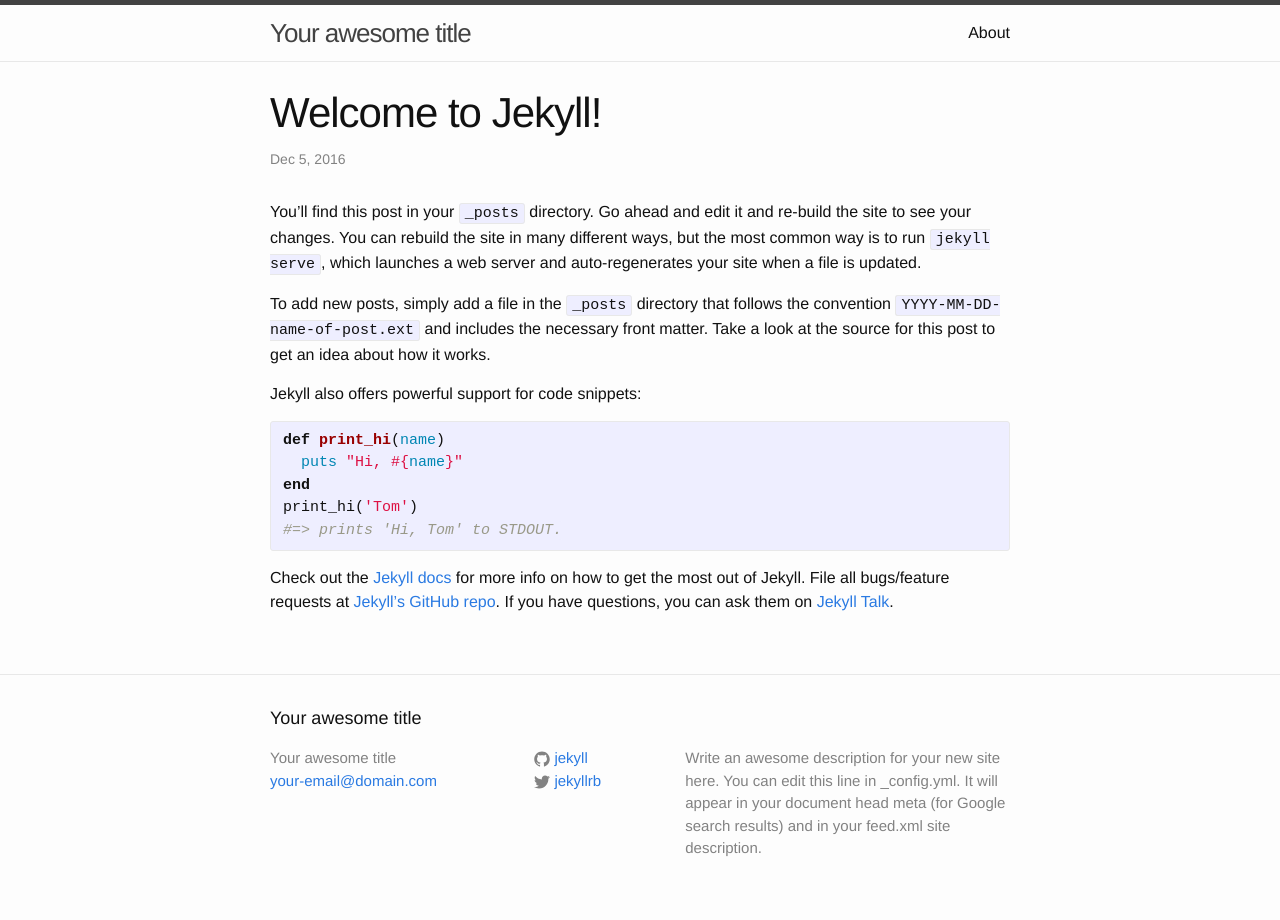
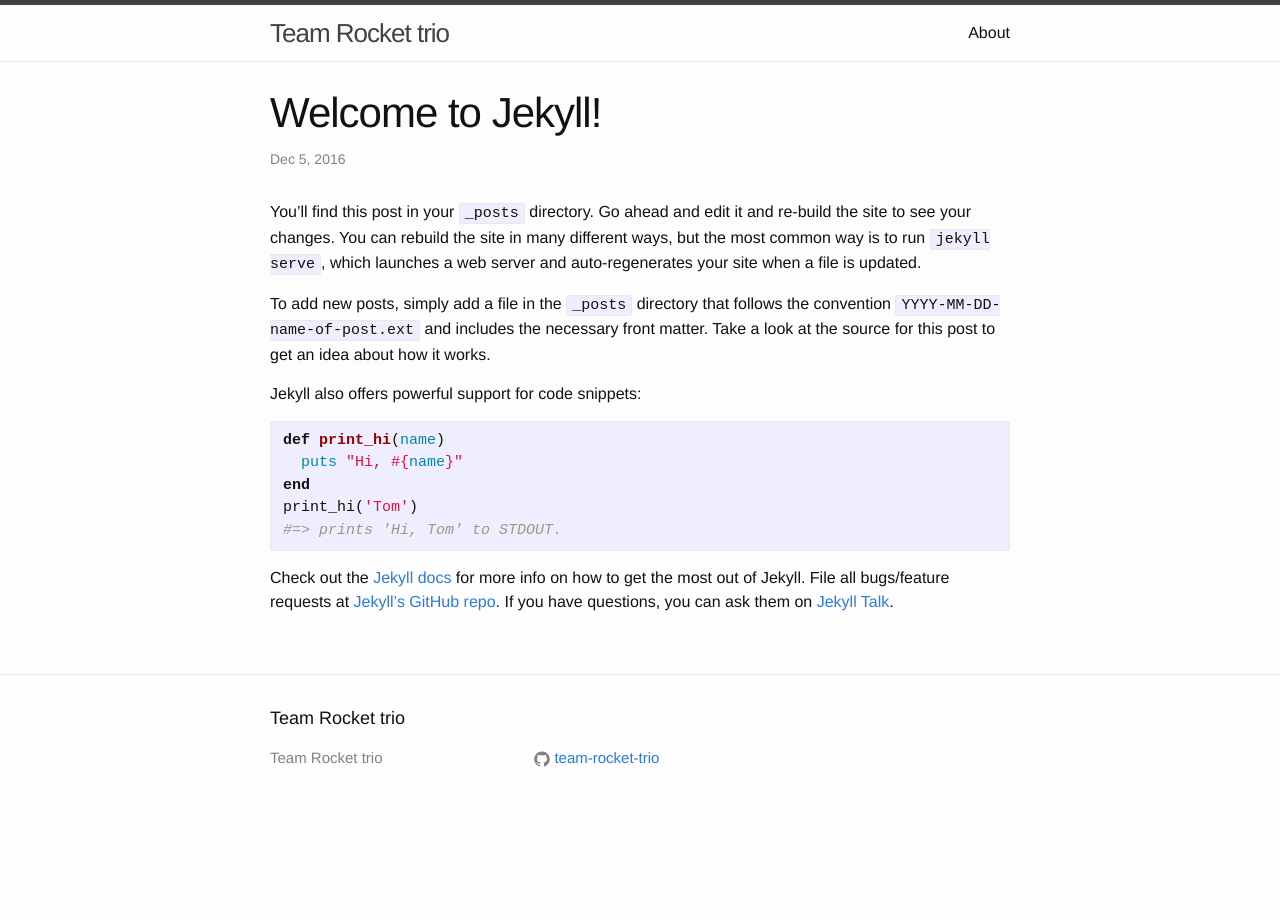
Before and after one commit to team-rocket-trio/team-rocket-trio.github.io, a Jekyll site: the page built from _posts/2016-12-05-welcome-to-jekyll.markdown, in a window 1280 px wide. Built offline with Jekyll 4.4.1, drawn with Linux system fonts in a browser that asks for light colours.

Commit message:
set settings

```diff
--- a/_config.yml
+++ b/_config.yml
@@ -6,16 +6,15 @@
 # 'jekyll serve'. If you change this file, please restart the server process.
 
 # Site settings
-title: Your awesome title
-email: your-email@domain.com
-description: > # this means to ignore newlines until "baseurl:"
-  Write an awesome description for your new site here. You can edit this
-  line in _config.yml. It will appear in your document head meta (for
-  Google search results) and in your feed.xml site description.
+title: Team Rocket trio
+#email: your-email@domain.com
+#description: > # this means to ignore newlines until "baseurl:"
+#  Write an awesome description for your new site here. You can edit this
+#  line in _config.yml. It will appear in your document head meta (for
+#  Google search results) and in your feed.xml site description.
 baseurl: "" # the subpath of your site, e.g. /blog
-url: "http://yourdomain.com" # the base hostname & protocol for your site
-twitter_username: jekyllrb
-github_username:  jekyll
+url: "https://team-rocket-trio.github.io/" # the base hostname & protocol for your site
+github_username:  team-rocket-trio
 
 # Build settings
 markdown: kramdown
--- a/_posts/2016-12-05-welcome-to-jekyll.markdown
+++ b/_posts/2016-12-05-welcome-to-jekyll.markdown
@@ -3,6 +3,7 @@ layout: post
 title:  "Welcome to Jekyll!"
 date:   2016-12-05 14:16:54 +0400
 categories: jekyll update
+hidden: true
 ---
 You’ll find this post in your `_posts` directory. Go ahead and edit it and re-build the site to see your changes. You can rebuild the site in many different ways, but the most common way is to run `jekyll serve`, which launches a web server and auto-regenerates your site when a file is updated.
 
```
Also changed, not shown: _drafts/2016-12-05-Nash-malenkii-shag-v-bolshom-mire.markdown (added, +8 -0 lines), 1 other file.
